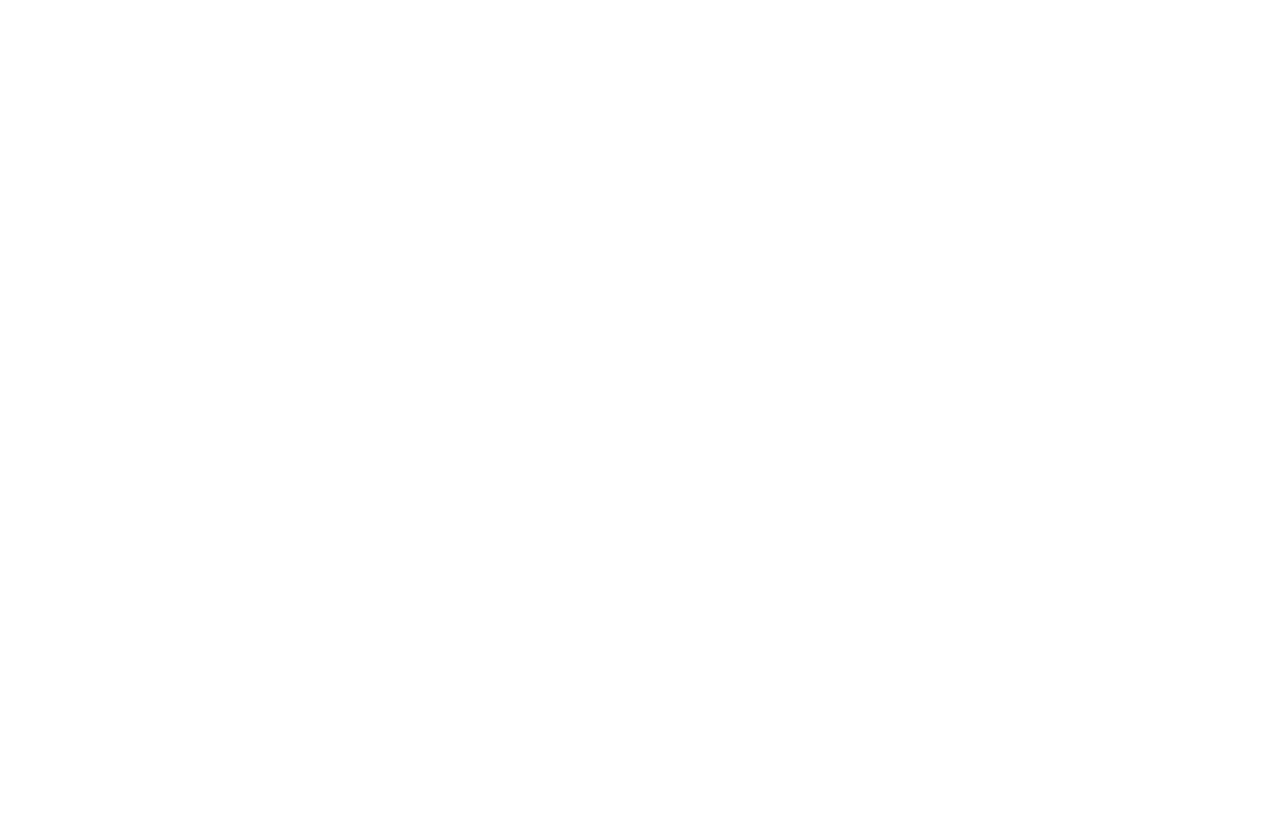
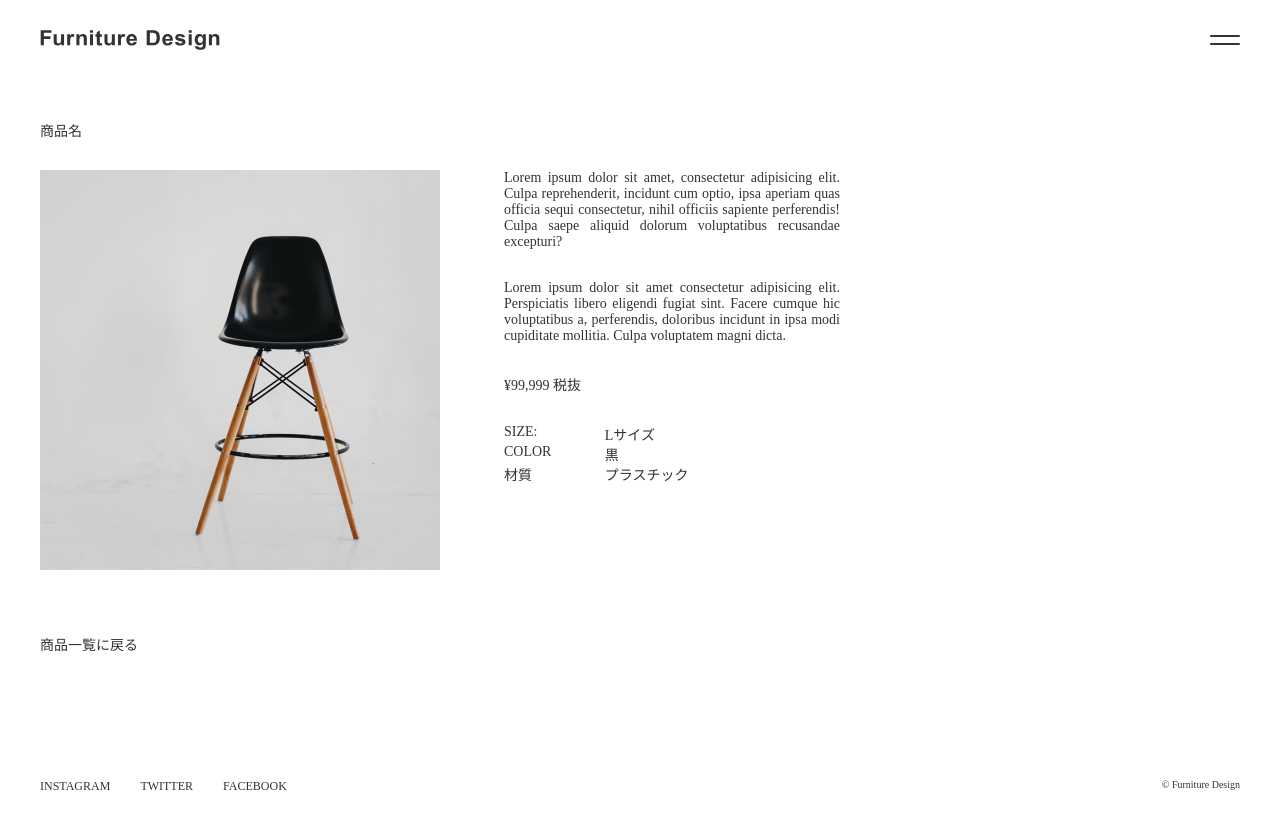
Before and after one commit to ricky-sensei/sumaho2, a plain HTML site: page item2.html in a window 1280 px wide. Drawn offline with nearby package versions, Linux system fonts and the light colour scheme; some packages are replaced by stand-ins of ours.

Commit message:
商品ページ完成

```diff
--- a/item2.html
+++ b/item2.html
@@ -0,0 +1,77 @@
+<!DOCTYPE html>
+<html lang="ja">
+<head>
+    <meta charset="UTF-8">
+    <meta name="viewport" content="width=device-width, initial-scale=1.0">
+    <title>商品１ ・ future design</title>
+    <meta name="description" content="テキストテキストテキストテキストテキストテキストテキスト">
+    <link rel="icon" href="img/favicon.ico">
+    <link rel="stylesheet" href="https://unpkg.com/ress/dist/ress.min.css">
+    <link rel="stylesheet" href="style/style.css">
+    <script src="https://ajax.googleapis.com/ajax/libs/jquery/3.5.1/jquery.min.js"></script>
+    <script src="js/main.js"></script>
+</head>
+<body>
+    <header id="header" class="wrapper">
+      <h1 class="site-title">
+        <a href="index.html"><img src="img/logo.svg" alt="Furniture Design"></a>
+      </h1>
+
+      <nav id="navi">
+        <ul class="nav-menu">
+          <li><a href="products.html">PRODUCTS</a></li>
+          <li><a href="about.html">ABOUT</a></li>
+          <li><a href="company.html">COMPANY</a></li>
+          <li><a href="mailto:xxxxx@xxx.xxx?subject=お問い合わせ">CONTACT</a></li>
+        </ul>
+      </nav>
+
+      <div class="toggle_btn">
+        <span></span>
+        <span></span>
+      </div>
+
+      <div id="mask"></div>
+    </header>
+
+    <main>
+        <div class="content wrapper">
+            <h1 class="page-title">商品名</h1>
+            <div id="item">
+                <div class="item-img">
+                    <img src="img/item1.jpg" alt="">
+                </div>
+                <div class="item-text">
+                    <p>
+                        Lorem ipsum dolor sit amet, consectetur adipisicing elit. Culpa reprehenderit, incidunt cum optio, ipsa aperiam quas officia sequi consectetur, nihil officiis sapiente perferendis! Culpa saepe aliquid dolorum voluptatibus recusandae excepturi?
+                    </p>
+                    <p>
+                        Lorem ipsum dolor sit amet consectetur adipisicing elit. Perspiciatis libero eligendi fugiat sint. Facere cumque hic voluptatibus a, perferendis, doloribus incidunt in ipsa modi cupiditate mollitia. Culpa voluptatem magni dicta.
+                    </p>
+                    <p>
+                        &yen;99,999 税抜
+                    </p>
+
+                    <dl>
+                        <dt>SIZE:</dt>
+                        <dd>Lサイズ</dd>
+                        <dt>COLOR</dt>
+                        <dd>黒</dd>
+                        <dt>材質</dt>
+                        <dd>プラスチック</dd>
+                    </dl>
+                </div>
+            </div>
+            <a href="products.html">商品一覧に戻る</a>
+        </div>
+    </main>
+    <footer id="footer" class="wrapper">
+      <ul class="menu">
+        <li><a href="https://www.instagram.com/" target="_blank">INSTAGRAM</a></li>
+        <li><a href="https://twitter.com/" target="_blank">TWITTER</a></li>
+        <li><a href="https://www.facebook.com/" target="_blank">FACEBOOK</a></li>
+      </ul>
+      <p class="copyright">&copy; Furniture Design</p>
+    </footer>
+</body>
+</html>
--- a/style/style.css
+++ b/style/style.css
@@ -225,3 +225,36 @@ li {
 #footer .copyright{
   font-size: 0.625rem;
 }
+
+/* item */
+
+#item {
+  max-width: 800px;
+  display: flex;
+  justify-content: space-between;
+  margin-bottom: 60px;
+}
+#item .item-text {
+  width: 42%;
+}
+/*
+text-align: justify;
+テキストの両端を揃える
+*/
+#item .item-text p {
+  margin-bottom: 30px;
+  text-align: justify;
+}
+#item .item-text dl {
+  display: flex;
+  flex-wrap: wrap;
+}
+#item .item-text dt {
+  width: 30%;
+}
+#item .item-text dd {
+  width: 70%;
+}
+#item .item-img {
+  width: 50%;
+}
```
Also changed, not shown: item3.html (+77 -0 lines), item4.html (+77 -0 lines), item5.html (+77 -0 lines), item6.html (+77 -0 lines), item7.html (+77 -0 lines), item8.html (+77 -0 lines), test.html (added, +64 -0 lines).
